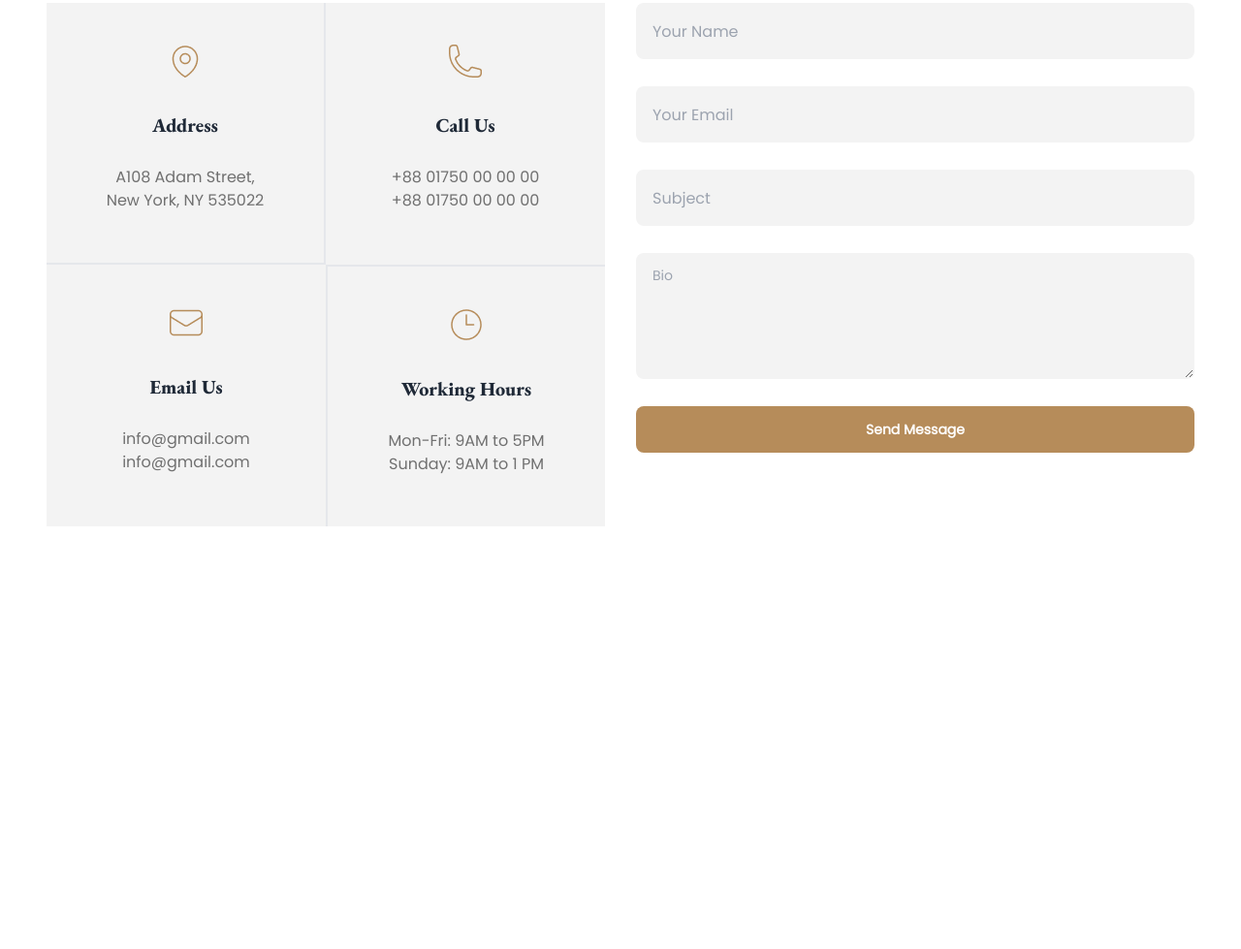
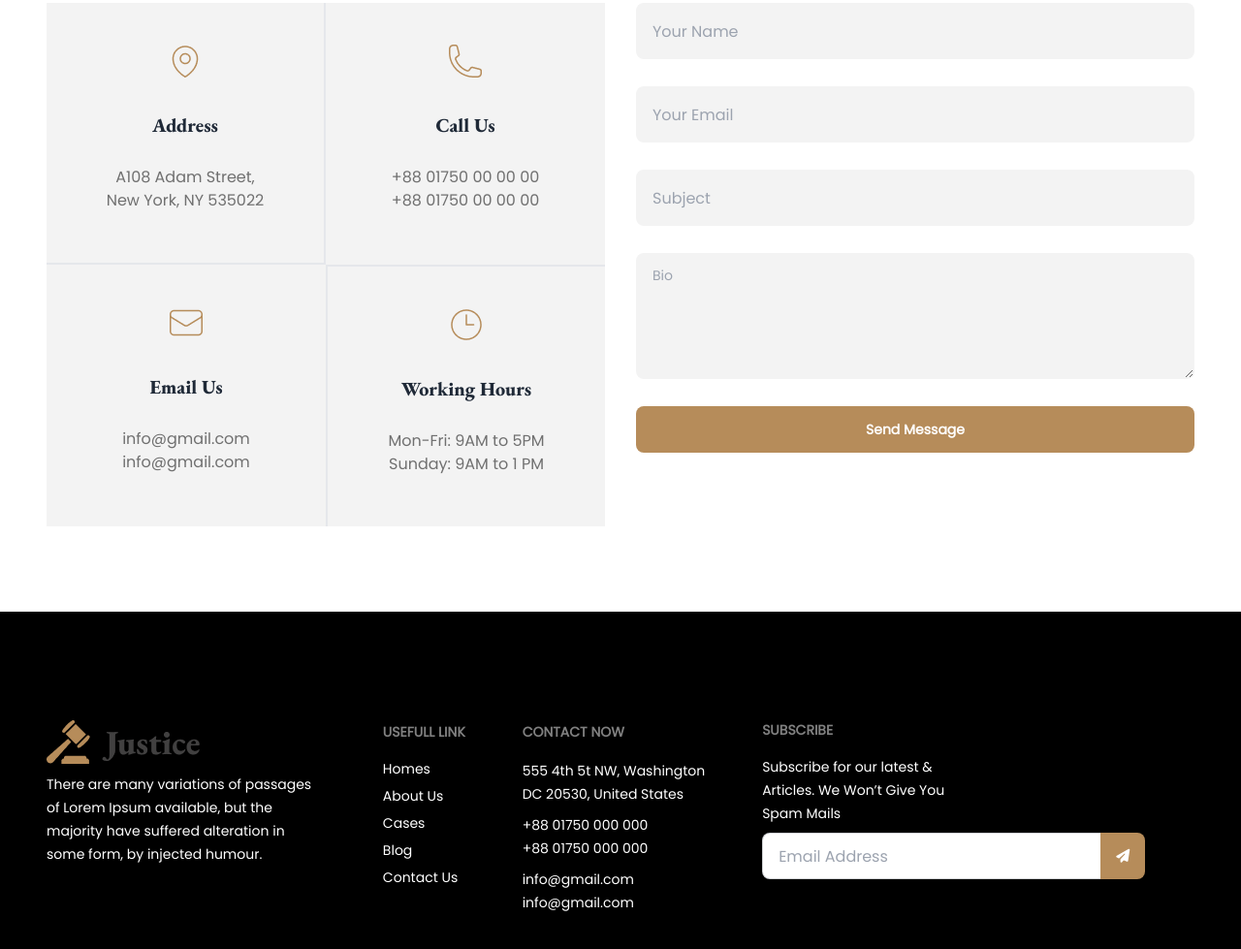
Before and after one commit to maasajal/legal-solutions, a plain HTML site: page index.html in a window 1280 px wide. Shown: the part 3392-4371 px from the top of the page at 97% size. Before the commit the page ends 4023 px from the top, so only its background shows below. Drawn offline with nearby package versions, Linux system fonts and the light colour scheme.

Commit message:
footer added

```diff
--- a/index.html
+++ b/index.html
@@ -637,7 +637,57 @@
       </section>
     </main>
     <footer class="footer bg-black text-white">
-      <div class="container mx-auto lg:px-12"></div>
+      <div class="container mx-auto lg:px-12 footer py-28">
+        <aside>
+          <img src="./images/logo2.png" alt="logo" />
+          <p class="max-w-72 leading-6">
+            There are many variations of passages of Lorem Ipsum available, but
+            the majority have suffered alteration in some form, by injected
+            humour.
+          </p>
+        </aside>
+        <nav>
+          <header class="footer-title leading-6">Usefull Link</header>
+          <a class="link link-hover">Homes</a>
+          <a class="link link-hover">About Us</a>
+          <a class="link link-hover">Cases</a>
+          <a class="link link-hover">Blog</a>
+          <a class="link link-hover">Contact Us</a>
+        </nav>
+        <nav>
+          <header class="footer-title leading-6">Contact Now</header>
+          <a class="link link-hover leading-6"
+            >555 4th 5t NW, Washington <br />
+            DC 20530, United States</a
+          >
+          <a class="link link-hover leading-6"
+            >+88 01750 000 000 <br />
+            +88 01750 000 000</a
+          >
+          <a class="link link-hover leading-6"
+            >info@gmail.com <br />
+            info@gmail.com</a
+          >
+        </nav>
+        <nav>
+          <header class="footer-title text-white">Subscribe</header>
+          <p class="max-w-48 leading-6">
+            Subscribe for our latest & Articles. We Won’t Give You Spam Mails
+          </p>
+          <div class="join">
+            <input
+              type="email"
+              placeholder="Email Address"
+              class="input input-bordered join-item"
+            />
+            <button
+              class="btn hover:bg-transparent hover:border-2 text-white bg-main-color border-0 capitalize join-item"
+            >
+              <i class="fa-solid fa-paper-plane"></i>
+            </button>
+          </div>
+        </nav>
+      </div>
     </footer>
   </body>
 </html>
```
